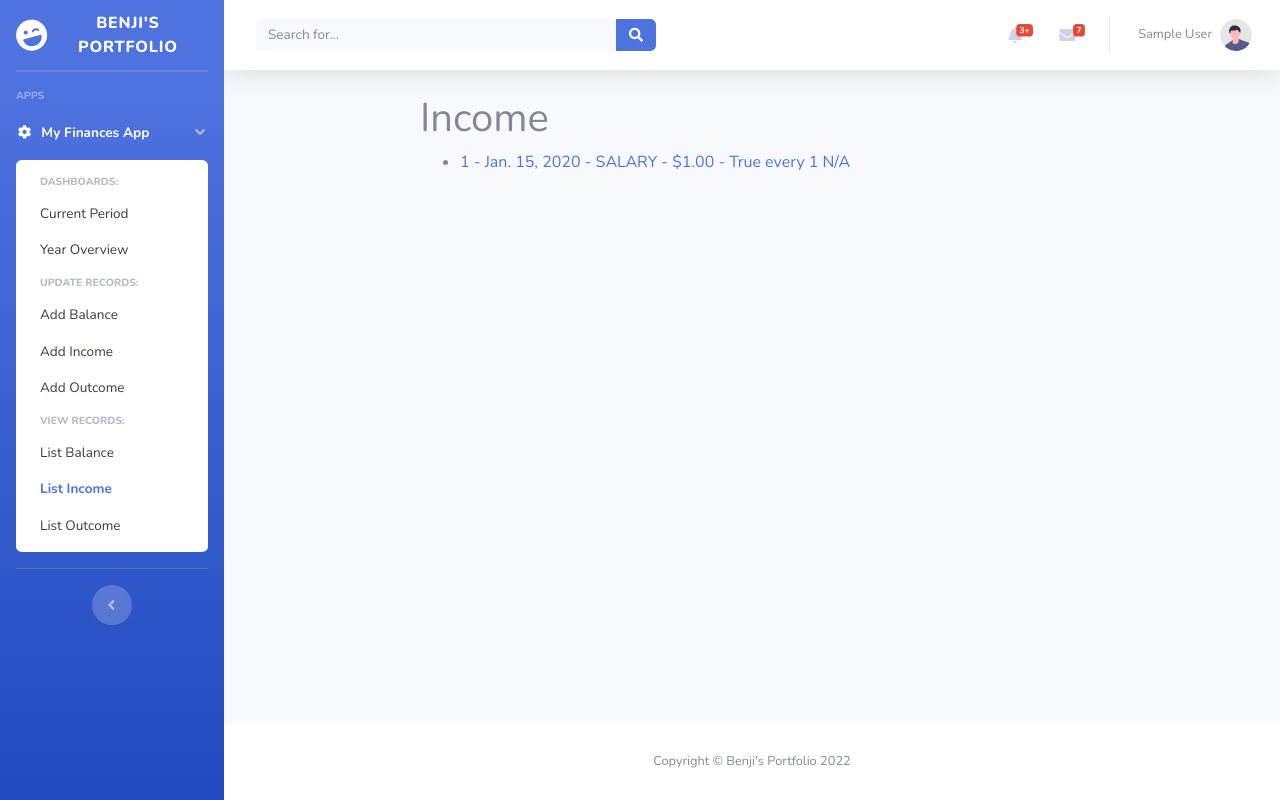
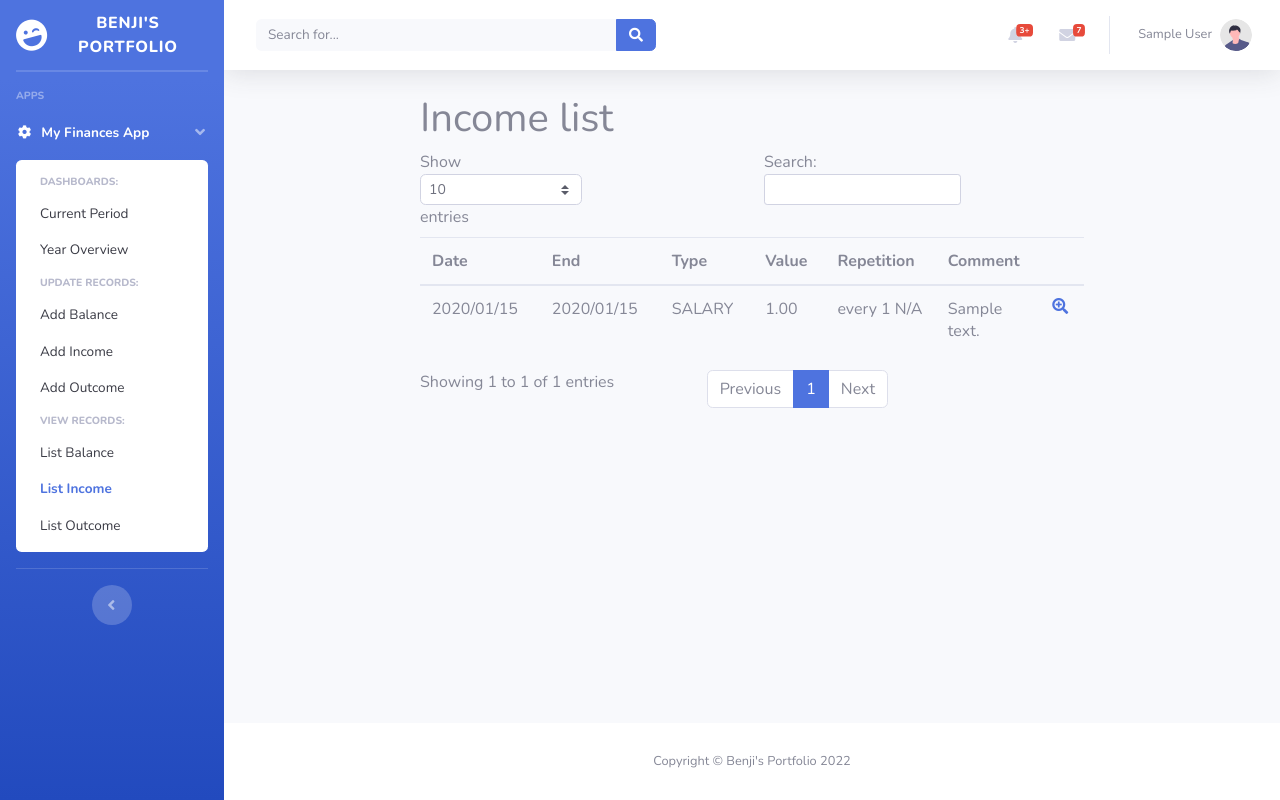
Before and after one commit to Benji918/Personal_finance_portal, a Django app: page /my_finances/income_list/ in a window 1280 px wide. Run offline with Django 4.2, Linux system fonts and the light colour scheme; a user stored in the database is signed in; tables that the repository leaves empty hold one stand-in row (values such as "Sample post"); some libraries are stand-ins or nearby versions.

Commit message:
Added table display to file

```diff
--- a/my_finances/views.py
+++ b/my_finances/views.py
@@ -21,7 +21,7 @@ class IncomeListView(ListView):
 
     def get_queryset(self):
         user = self.request.user
-        return Income.objects.filter(user=user)
+        return Income.objects.filter(user=user).order_by('id')
 
 
 class IncomeDetailView(DetailView):
@@ -66,7 +66,7 @@ class IncomeUpdateView(UpdateView):
 
     def get_success_url(self):
         messages.success(self.request, 'Income updated successfully!')
-        return reverse('my_finances:income_detail', kwargs={'pk': self.object.pk})
+        return reverse('my_finances:income_list')
 
 
 class IncomeDeleteView(DeleteView):
@@ -96,7 +96,7 @@ class OutcomeListView(ListView):
 
     def get_queryset(self):
         user = self.request.user
-        return Outcome.objects.filter(user=user)
+        return Outcome.objects.filter(user=user).order_by('id')
 
 
 class OutcomeDetailView(DetailView):
@@ -138,7 +138,7 @@ class OutcomeUpdateView(UpdateView):
 
     def get_success_url(self):
         messages.success(self.request, 'Outcome updated successfully!')
-        return reverse('my_finances:outcome_detail', kwargs={'pk': self.object.pk})
+        return reverse('my_finances:outcome_list')
 
 
 class OutcomeDeleteView(DeleteView):
@@ -163,7 +163,7 @@ class BalanceListView(ListView):
 
     def get_queryset(self):
         user = self.request.user
-        return Balance.objects.filter(user=user)
+        return Balance.objects.filter(user=user).order_by('id')
 
 
 class BalanceDetailView(DetailView):
@@ -205,7 +205,7 @@ class BalanceUpdateView(UpdateView):
 
     def get_success_url(self):
         messages.success(self.request, 'Balance updated successfully!')
-        return reverse('my_finances:balance_detail', kwargs={'pk': self.object.pk})
+        return reverse_lazy('my_finances:balance_list')
 
 
 class BalanceDeleteView(DeleteView):
@@ -249,7 +249,7 @@ def get_summary_tiles(request):
     if not last_balance:
         return JsonResponse({'error': 'No current balance has been recorded. '
                                       'Please add at least one current balance record.'})
-    # initialise totals with sums of non repetitive incomes and outcomes
+    # initialise totals with sums of non-repetitive incomes and outcomes
     total_income = Income.objects \
         .filter(user=request.user, date__gt=last_balance.date, date__lte=today, repetitive=False) \
         .aggregate(total=Sum('value'))['total']
@@ -264,7 +264,7 @@ def get_summary_tiles(request):
         total_income += calculate_repetitive_total(income, last_balance.date, today)
     for outcome in Outcome.objects.filter(user=request.user, repetitive=True):
         total_outcome += calculate_repetitive_total(outcome, last_balance.date, today)
-
+    print(total_outcome, total_outcome)
     return JsonResponse({
         'last_balance_value': last_balance.value,
         'last_balance_date': last_balance.date,
--- a/static/js/my_finances/year_overview_chart.js
+++ b/static/js/my_finances/year_overview_chart.js
@@ -1,5 +1,7 @@
 
 $(document).ready(function () {
+
+
 
     $.get("/my_finances/get_year_chart?balance_type=current", function (res) {
         line_chart(res, 'year_chart_canvas')
--- a/templates/my_finances/balance_income_outcome_list.html
+++ b/templates/my_finances/balance_income_outcome_list.html
@@ -1,41 +1,102 @@
 {% extends 'base2.html' %}
+{% load static %}
+
 {% block content %}
-<div class="row">
+    <div class="row">
+        <div class="col-lg-8 mx-auto">
 
-    <div class="col-lg-8 mx-auto">
-        <h1>{{list_what}}</h1>
-        <ul>
-            {% for object in object_list %}
-            <li>
-                {% if list_what == 'Income' %}
-                    <a href="{% url 'my_finances:income_detail' object.id %}">
-                         {{object.id}} - {{object.date|date}} - {{object.get_type_display}} - ${{object.value}} - {{object.repetitive}}
-                        {% if object.repetitive %}
-                        every {{object.repetition_time}} {{object.get_repetition_interval_display}}
+            <h1>{{ list_what }} list</h1>
+
+        </div>
+    </div>
+
+    <!-- Table-->
+    <div class="row">
+        <div class="col-lg-8 mx-auto">
+
+            {% if object_list %}
+                <table id="list-table" class="table">
+                    <thead>
+                    <tr>
+                        <th scope="col">Date</th>
+                        {% if list_what != 'Balance' %}
+                            <th scope="col">End</th>
                         {% endif %}
-                    </a>
-                {% elif list_what == 'Outcome' %}
-                    <a href="{% url 'my_finances:outcome_detail' object.id %}">
-                        {{object.id}} - {{object.date|date}} - {{object.get_type_display}} - ${{object.value}} - {{object.repetitive}}
-                        {% if object.repetitive %}
-                        every {{object.repetition_time}} {{object.get_repetition_interval_display}}
+                        <th scope="col">Type</th>
+                        <th scope="col">Value</th>
+                        {% if list_what != 'Balance' %}
+                            <th scope="col">Repetition</th>
                         {% endif %}
-                    </a>
-                {% else %}
-                    <a href="{% url 'my_finances:balance_detail' object.id %}">
-                        {{object.id}} - {{object.date|date}} - {{object.get_type_display}} - ${{object.value}}
-                        {% if object.repetitive %}
-                        every {{object.repetition_time}} {{object.get_repetition_interval_display}}
+                        <th scope="col">Comment</th>
+                        <th scope="col"></th>
+                    </tr>
+                    </thead>
+                    <tbody id="table-body">
+                    {% for object in object_list %}
+                        <tr>
+                            <td>{{ object.date|date:"Y/m/d" }}</td>
+                            {% if list_what != 'Balance' %}
+                                <td>{{ object.repetition_end|date:"Y/m/d" }}</td>
+                            {% endif %}
+                            <td>{{ object.get_type_display }}</td>
+                            <td>{{ object.value }}</td>
+                            {% if list_what != 'Balance' %}
+                                <td>
+                                    {% if object.repetitive %}
+                                        every {{ object.repetition_time }} {{ object.get_repetition_interval_display }}
+                                    {% endif %}
+                                </td>
+                            {% endif %}
+                            <td>{{ object.comment }}</td>
+                            <td>
+                                {% if list_what == 'Income' %}
+                                    <a href="{% url 'my_finances:income_detail' object.pk %}">
+                                {% elif list_what == 'Outcome' %}
+                                    <a href="{% url 'my_finances:outcome_detail' object.pk %}">
+                                {% else %}
+                                    <a href="{% url 'my_finances:balance_detail' object.pk %}">
+                                {% endif %}
+                                <i class="fas fa-search-plus"></i>
+                                </a>
+                            </td>
+                        </tr>
+                    {% endfor %}
+                    </tbody>
+                </table>
+            {% else %}
+                Nothing to show
+            {% endif %}
+
+        </div>
+    </div>
+
+{% endblock %}
+
+{% block js %}
+    <!-- Page level plugins -->
+    <script src="{% static 'vendor/datatables/jquery.dataTables.min.js' %}"></script>
+    <script src="{% static 'vendor/datatables/dataTables.bootstrap4.min.js' %}"></script>
+
+    <script>
+        $(document).ready(function () {
+            $('#list-table').DataTable(
+                {
+                    order: [[0, "desc"]],
+                    columns: [
+                        {name: "Date", orderable: true},
+                        {% if list_what != 'Balance' %}
+                            {name: "End", orderable: true},
                         {% endif %}
-                    </a>
-                {% endif %}
-
-            </li>
-            {% empty %}
-            <li>Nothing to show yet!</li>
-            {% endfor %}
-        </ul>
-
-    </div>
-</div>
+                        {name: "Type", orderable: true},
+                        {name: "Value", orderable: true},
+                        {% if list_what != 'Balance' %}
+                            {name: "Repetition", orderable: true},
+                        {% endif %}
+                        {name: "Comment", orderable: true},
+                        {name: "Details", orderable: false},
+                    ]
+                }
+            );
+        })
+    </script>
 {% endblock %}
```
